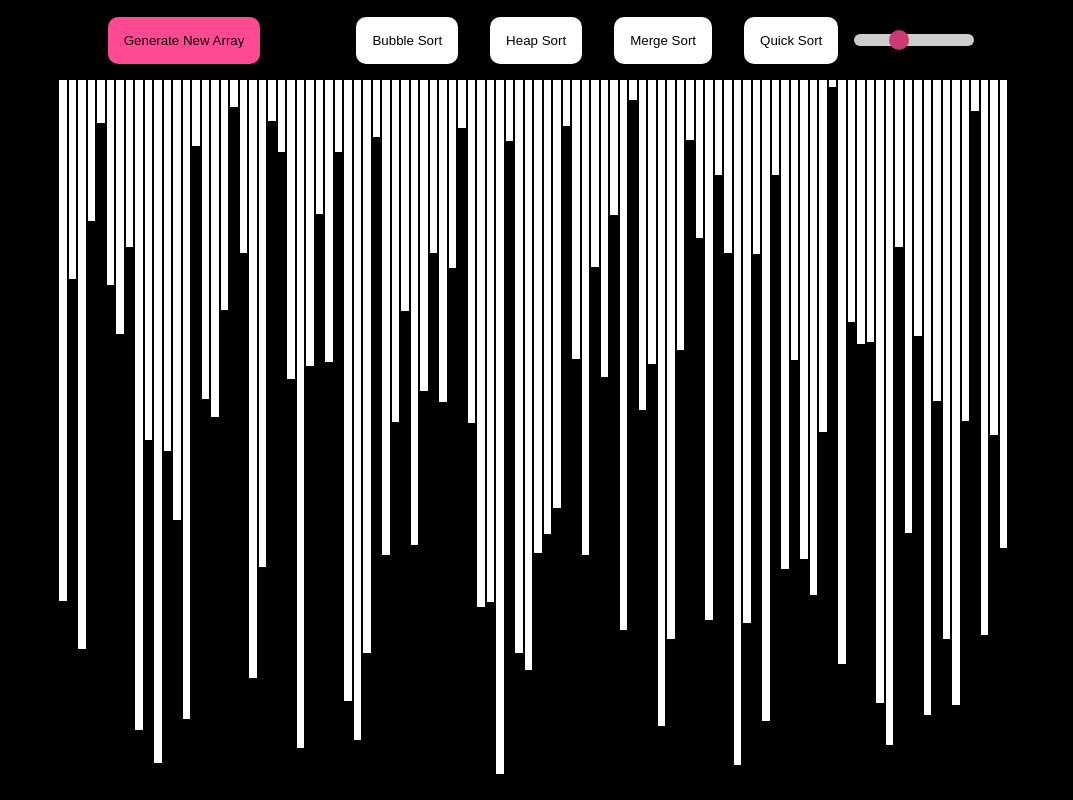
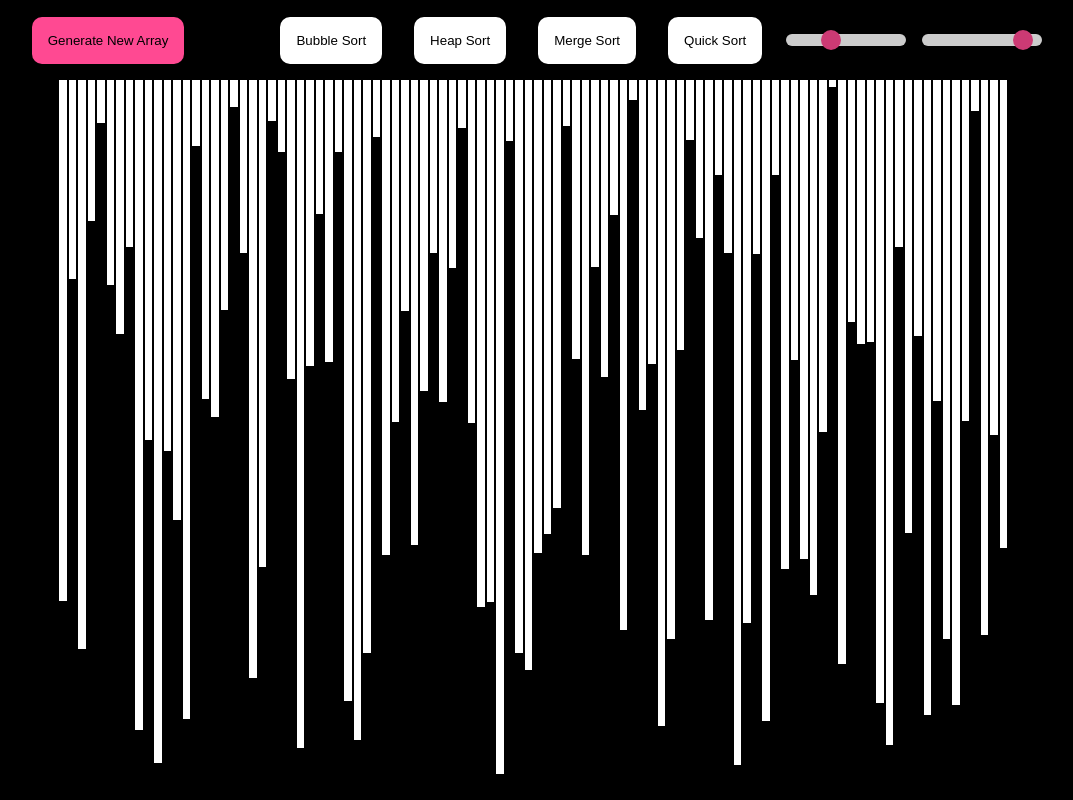
Before and after one commit to kamilkow1123/sorting-visualizer, a React (Create React App) app: page / in a window 1280 px wide. Shown: the whole page, without its empty margins (107-1180 px from the left). Built offline with nearby package versions, Linux system fonts and the light colour scheme.

Commit message:
Slider to change speed of animation

```diff
--- a/src/SortingVisualizer/SortingVisualizer.css
+++ b/src/SortingVisualizer/SortingVisualizer.css
@@ -54,6 +54,7 @@
 	transition: opacity 0.2s ease;
 	border-radius: 8px;
 	box-shadow: 0px 1px 10px 1px black;
+	margin: 0.5rem;
 }
 
 .slider:hover {
--- a/src/SortingVisualizer/SortingVisualizer.jsx
+++ b/src/SortingVisualizer/SortingVisualizer.jsx
@@ -6,7 +6,7 @@ import { getHeapSortAnimations } from '../SortingAlgorithms/heapSort.js';
 import { getQuickSortAnimations } from '../SortingAlgorithms/quickSort.js';
 
 // Change this value for the speed of the animations.
-const ANIMATION_SPEED_MS = 10;
+// const ANIMATION_SPEED_MS = 10;
 
 // Change this value for the number of bars in the array.
 // const NUMBER_OF_ARRAY_BARS = 200;
@@ -22,7 +22,8 @@ export default class SortingVisualizer extends React.Component {
 		super(props);
 
 		this.state = {
-			array : []
+			array          : [],
+			animationSpeed : 5
 		};
 	}
 
@@ -51,7 +52,7 @@ export default class SortingVisualizer extends React.Component {
 				setTimeout(() => {
 					barTwoStyle.backgroundColor = color;
 					barOneStyle.backgroundColor = color;
-				}, i * ANIMATION_SPEED_MS);
+				}, i * this.state.animationSpeed);
 			} else if (animations[i].swap !== '') {
 				const [ barOneIdx, barTwoIdx, barOneHeight, barTwoHeight ] = animations[i].swap;
 				const barOneStyle = arrayBars[barOneIdx].style;
@@ -60,7 +61,7 @@ export default class SortingVisualizer extends React.Component {
 				setTimeout(() => {
 					barOneStyle.height = `${barTwoHeight}px`;
 					barTwoStyle.height = `${barOneHeight}px`;
-				}, i * ANIMATION_SPEED_MS);
+				}, i * this.state.animationSpeed);
 			}
 		}
 	}
@@ -80,12 +81,12 @@ export default class SortingVisualizer extends React.Component {
 				setTimeout(() => {
 					barOneStyle.backgroundColor = color;
 					barTwoStyle.backgroundColor = color;
-				}, i * ANIMATION_SPEED_MS);
+				}, i * this.state.animationSpeed);
 			} else {
 				setTimeout(() => {
 					barOneStyle.height = `${barTwoHeight}px`;
 					barTwoStyle.height = `${barOneHeight}px`;
-				}, i * ANIMATION_SPEED_MS);
+				}, i * this.state.animationSpeed);
 			}
 		}
 	}
@@ -106,13 +107,13 @@ export default class SortingVisualizer extends React.Component {
 				setTimeout(() => {
 					barOneStyle.backgroundColor = color;
 					barTwoStyle.backgroundColor = color;
-				}, i * ANIMATION_SPEED_MS);
+				}, i * this.state.animationSpeed);
 			} else {
 				setTimeout(() => {
 					const [ barOneIdx, newHeight ] = animations[i];
 					const barOneStyle = arrayBars[barOneIdx].style;
 					barOneStyle.height = `${newHeight}px`;
-				}, i * ANIMATION_SPEED_MS);
+				}, i * this.state.animationSpeed);
 			}
 		}
 	}
@@ -128,7 +129,7 @@ export default class SortingVisualizer extends React.Component {
 				const color = animations[i].first ? SECONDARY_COLOR : PRIMARY_COLOR;
 				setTimeout(() => {
 					pivotStyle.backgroundColor = color;
-				}, i * ANIMATION_SPEED_MS);
+				}, i * this.state.animationSpeed);
 			} else if (animations[i].swap !== '') {
 				const [ barOneIdx, barTwoIdx, barOneHeight, barTwoHeight ] = animations[i].swap;
 				const barOneStyle = arrayBars[barOneIdx].style;
@@ -137,13 +138,18 @@ export default class SortingVisualizer extends React.Component {
 				setTimeout(() => {
 					barOneStyle.height = `${barTwoHeight}px`;
 					barTwoStyle.height = `${barOneHeight}px`;
-				}, i * ANIMATION_SPEED_MS);
+				}, i * this.state.animationSpeed);
 			}
 		}
 	}
 
-	sliderChange = (event) => {
+	arraySizeChange = (event) => {
 		this.resetArray(event.target.value);
+	};
+
+	animationSpeedChange = (event) => {
+		this.setState({ animationSpeed: -event.target.value });
+		console.log(-event.target.value);
 	};
 
 	render() {
@@ -173,9 +179,17 @@ export default class SortingVisualizer extends React.Component {
 						max={250}
 						step={10}
 						value={this.state.array.length}
-						id="arraySizeSlider"
 						className="slider"
-						onChange={this.sliderChange}
+						onChange={this.arraySizeChange}
+					/>
+					<input
+						type="range"
+						min={-50}
+						max={-0.5}
+						step={0.05}
+						value={-this.state.animationSpeed}
+						className="slider"
+						onChange={this.animationSpeedChange}
 					/>
 				</nav>
 				<div className="array-container">
```
